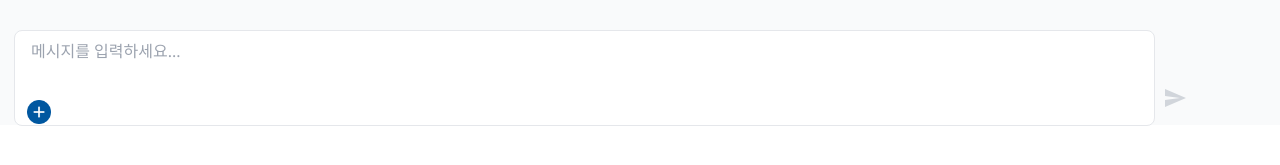
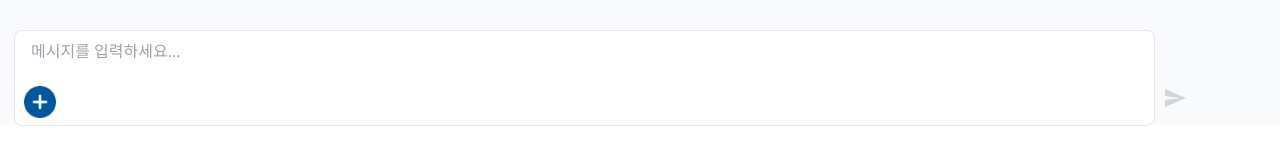
Before and after one commit to LawCare/Law_Care-FE, a Next.js app: page /live-chat in a window 1280 px wide. Shown: the part 619-784 px from the top of the page. Built offline with nearby package versions, Linux system fonts and the light colour scheme.

Commit message:
feat: css수정

```diff
--- a/src/components/LiveChat/Chatting.jsx
+++ b/src/components/LiveChat/Chatting.jsx
@@ -72,7 +72,7 @@ const Chatting = ({ onKeywordClick }) => {
 
   useEffect(() => {
     const checkScreenSize = () => {
-      setIsMobile(window.innerWidth <  768);
+      setIsMobile(window.innerWidth < 768);
     };
     checkScreenSize();
 
@@ -212,9 +212,7 @@ const Chatting = ({ onKeywordClick }) => {
                     {transformTextToLinks(message.messages[sourceLang])}
                   </p>
                   {message.type === 'chat' && targetLang !== sourceLang && (
-            <p className="break-words text-gray-600 border-t pt-1.5 text-xs">
-              {message.messages[targetLang]}
-            </p>
+                    <p className="break-words text-gray-600 border-t pt-1.5 text-xs">{message.messages[targetLang]}</p>
                   )}
                 </div>
               </div>
@@ -230,11 +228,11 @@ const Chatting = ({ onKeywordClick }) => {
           <div className="absolute lg:ml-1.5 left-3 bottom-1.5 flex items-center space-x-1.5 z-10">
             <button
               onClick={handleFileUpload}
-        className="lg:p-0.5 lg:ml-[-3px] lg:mb-[-6px] ml-[2px] text-gray-500 hover:bg-gray-100 rounded"
+              className="lg:p-4 lg:ml-[-20px] lg:mb-[-6px] ml-[2px] text-gray-500 hover:bg-gray-100 rounded"
               disabled={isLoading}
               title="파일 첨부"
             >
-        <div className="lg:w-6 lg:h-6 w-5 h-5 ml-2 lg:ml-1 ">
+              <div className="lg:w-8 lg:h-6 w-5 h-5 ml-2 lg:ml-1 ">
                 <Image src={addIcon} alt="addIcon" width={50} height={50} />
               </div>
             </button>
@@ -267,7 +265,7 @@ const Chatting = ({ onKeywordClick }) => {
             title="전송"
           >
             <div className="w-6 h-6">
-        <svg viewBox="0 0 24 24" fill="currentColor" className="lg:w-full lg:h-full ">
+              <svg viewBox=" 26 26" fill="currentColor" className="lg:w-full lg:h-full ">
                 <path d="M2.01 21L23 12 2.01 3 2 10l15 2-15 2z" />
               </svg>
             </div>
```
Lines whose indentation alone changed are shown as unchanged.
